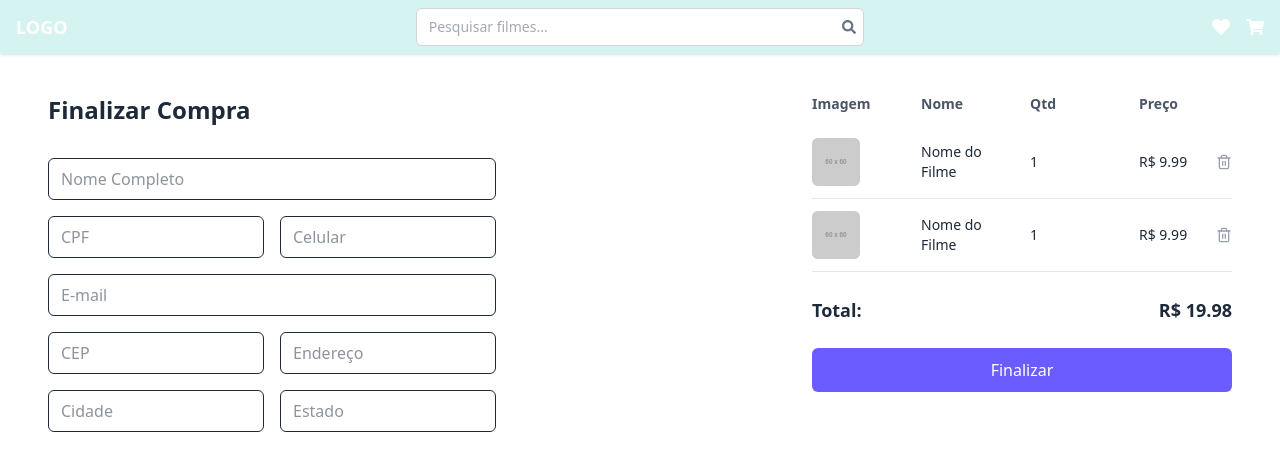
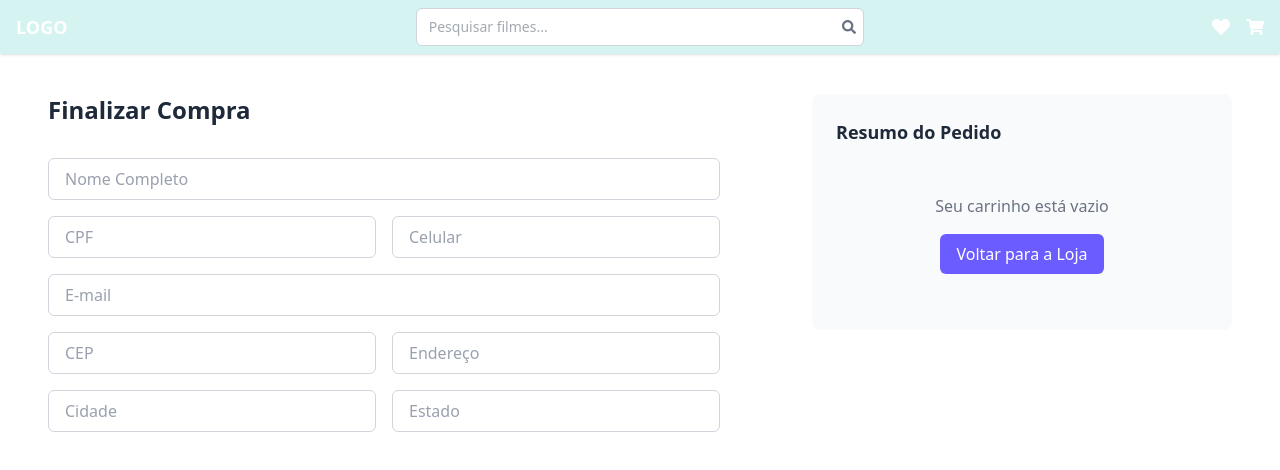
Before and after one commit to beatrizdaddea/movie-store, a React (Vite) app: page /checkout in a window 1280 px wide. Shown: the top 470 px of the page. Built offline with nearby package versions, Linux system fonts and the light colour scheme.

Commit message:
feat: create complete checkout flow with form validation

```diff
--- a/src/pages/Checkout.jsx
+++ b/src/pages/Checkout.jsx
@@ -1,123 +1,285 @@
-import React, { useState } from "react";
-import { Trash2, Search, Heart, ShoppingCart } from "lucide-react";
+import React, { useState, useEffect } from "react";
+import { useNavigate, useLocation } from "react-router-dom";
 import Header from "../components/Header/Header";
+import CheckoutForm from "../components/CheckoutForm/CheckoutForm";
+import OrderSummary from "../components/OrderSummary/OrderSummary";
+import SuccessModal from "../components/Modal/SuccessModal";
 
 export default function CheckoutPage() {
-  const [cart, setCart] = useState([
-    {
-      id: 1,
-      name: "Nome do Filme",
-      price: 9.99,
-      qty: 1,
-      image: "https://via.placeholder.com/60",
-    },
-    {
-      id: 2,
-      name: "Nome do Filme",
-      price: 9.99,
-      qty: 1,
-      image: "https://via.placeholder.com/60",
-    },
-  ]);
+  const [cart, setCart] = useState([]);
+  const [formData, setFormData] = useState({
+    nomeCompleto: "",
+    cpf: "",
+    celular: "",
+    email: "",
+    cep: "",
+    endereco: "",
+    cidade: "",
+    estado: "",
+  });
+
+  const [errors, setErrors] = useState({});
+  const [touched, setTouched] = useState({});
+  const [showSuccessModal, setShowSuccessModal] = useState(false);
+  const navigate = useNavigate();
+  const location = useLocation();
+
+  useEffect(() => {
+    if (location.state?.cart) {
+      setCart(location.state.cart);
+    } else {
+      const savedCart = localStorage.getItem("movieCart");
+      if (savedCart) {
+        setCart(JSON.parse(savedCart));
+      }
+    }
+  }, [location.state]);
 
   const total = cart.reduce((acc, item) => acc + item.price * item.qty, 0);
+  const cartCount = cart.reduce((total, item) => total + item.qty, 0);
 
-  const removeItem = (id) => setCart(cart.filter((item) => item.id !== id));
+  const removeItem = (id) => {
+    const updatedCart = cart.filter((item) => item.id !== id);
+    setCart(updatedCart);
+    localStorage.setItem("movieCart", JSON.stringify(updatedCart));
+  };
+
+  const applyMask = (value, type) => {
+    switch (type) {
+      case "cpf":
+        return value
+          .replace(/\D/g, "")
+          .replace(/(\d{3})(\d)/, "$1.$2")
+          .replace(/(\d{3})(\d)/, "$1.$2")
+          .replace(/(\d{3})(\d{1,2})/, "$1-$2")
+          .replace(/(-\d{2})\d+?$/, "$1");
+
+      case "celular":
+        return value
+          .replace(/\D/g, "")
+          .replace(/(\d{2})(\d)/, "($1) $2")
+          .replace(/(\d{5})(\d)/, "$1-$2")
+          .replace(/(-\d{4})\d+?$/, "$1");
+
+      case "cep":
+        return value
+          .replace(/\D/g, "")
+          .replace(/(\d{5})(\d)/, "$1-$2")
+          .replace(/(-\d{3})\d+?$/, "$1");
+
+      default:
+        return value;
+    }
+  };
+
+  function isValidCPF(cpf) {
+    cpf = cpf.replace(/\D/g, "");
+    if (cpf.length !== 11 || /^(\d)\1+$/.test(cpf)) return false;
+
+    let soma = 0;
+    for (let i = 0; i < 9; i++) soma += parseInt(cpf.charAt(i)) * (10 - i);
+    let resto = (soma * 10) % 11;
+    if (resto === 10 || resto === 11) resto = 0;
+    if (resto !== parseInt(cpf.charAt(9))) return false;
+
+    soma = 0;
+    for (let i = 0; i < 10; i++) soma += parseInt(cpf.charAt(i)) * (11 - i);
+    resto = (soma * 10) % 11;
+    if (resto === 10 || resto === 11) resto = 0;
+    return resto === parseInt(cpf.charAt(10));
+  }
+
+  const validateField = (name, value) => {
+    const newErrors = { ...errors };
+
+    switch (name) {
+      case "nomeCompleto":
+        if (!value.trim()) {
+          newErrors.nomeCompleto = "Nome completo é obrigatório";
+        } else if (value.trim().split(" ").length < 2) {
+          newErrors.nomeCompleto = "Digite nome e sobrenome";
+        } else {
+          delete newErrors.nomeCompleto;
+        }
+        break;
+
+      case "cpf":
+        const cpfClean = value.replace(/\D/g, "");
+        if (!value) {
+          newErrors.cpf = "CPF é obrigatório";
+        } else if (!isValidCPF(cpfClean)) {
+          newErrors.cpf = "CPF inválido";
+        } else {
+          delete newErrors.cpf;
+        }
+        break;
+
+      case "celular":
+        const celularClean = value.replace(/\D/g, "");
+        if (!value) {
+          newErrors.celular = "Celular é obrigatório";
+        } else if (celularClean.length !== 11) {
+          newErrors.celular = "Celular deve ter 11 dígitos";
+        } else {
+          delete newErrors.celular;
+        }
+        break;
+
+      case "email":
+        const emailRegex = /^[^\s@]+@[^\s@]+\.[^\s@]+$/;
+        if (!value) {
+          newErrors.email = "E-mail é obrigatório";
+        } else if (!emailRegex.test(value)) {
+          newErrors.email = "E-mail inválido";
+        } else {
+          delete newErrors.email;
+        }
+        break;
+
+      case "cep":
+        const cepClean = value.replace(/\D/g, "");
+        if (!value) {
+          newErrors.cep = "CEP é obrigatório";
+        } else if (cepClean.length !== 8) {
+          newErrors.cep = "CEP deve ter 8 dígitos";
+        } else {
+          delete newErrors.cep;
+        }
+        break;
+
+      case "endereco":
+        if (!value.trim()) {
+          newErrors.endereco = "Endereço é obrigatório";
+        } else {
+          delete newErrors.endereco;
+        }
+        break;
+
+      case "cidade":
+        if (!value.trim()) {
+          newErrors.cidade = "Cidade é obrigatória";
+        } else {
+          delete newErrors.cidade;
+        }
+        break;
+
+      case "estado":
+        if (!value.trim()) {
+          newErrors.estado = "Estado é obrigatório";
+        } else {
+          delete newErrors.estado;
+        }
+        break;
+
+      default:
+        break;
+    }
+
+    setErrors(newErrors);
+  };
+
+  const handleChange = (e) => {
+    const { name, value } = e.target;
+    let formattedValue = value;
+
+    if (name === "cpf" || name === "celular" || name === "cep") {
+      formattedValue = applyMask(value, name);
+    }
+
+    setFormData((prev) => ({
+      ...prev,
+      [name]: formattedValue,
+    }));
+
+    if (touched[name]) {
+      validateField(name, formattedValue);
+    }
+  };
+
+  const handleBlur = (e) => {
+    const { name, value } = e.target;
+    setTouched((prev) => ({ ...prev, [name]: true }));
+    validateField(name, value);
+  };
+
+  const isFormValid = () => {
+    return Object.keys(formData).every(
+      (key) => formData[key].trim() !== "" && !errors[key]
+    );
+  };
+
+  const handleCloseSuccessModal = () => {
+    setShowSuccessModal(false);
+    navigate("/");
+  };
+
+  const handleSubmit = (e) => {
+    e.preventDefault();
+
+    const allTouched = {};
+    Object.keys(formData).forEach((key) => {
+      allTouched[key] = true;
+    });
+    setTouched(allTouched);
+
+    Object.keys(formData).forEach((key) => {
+      validateField(key, formData[key]);
+    });
+
+    if (isFormValid() && cart.length > 0) {
+      setCart([]);
+      localStorage.removeItem("movieCart");
+
+      setShowSuccessModal(true);
+    } else if (cart.length === 0) {
+      alert(
+        "Seu carrinho está vazio. Adicione itens antes de finalizar a compra."
+      );
+    } else {
+      alert("Por favor, preencha todos os campos corretamente.");
+    }
+  };
 
   return (
     <div className="min-h-screen bg-white flex flex-col text-gray-800">
       <header>
-       <Header />
+        <Header cartCount={cartCount} />
       </header>
 
-      <main className="flex flex-1 px-12 py-10 gap-16">
+      <main className="flex flex-1 px-4 md:px-12 py-6 md:py-10 gap-8 md:gap-16 flex-col md:flex-row">
         <section className="flex-1">
           <h2 className="text-2xl font-semibold mb-8">Finalizar Compra</h2>
 
-          <form className="grid grid-cols-2 gap-4 max-w-md">
-            <input
-              type="text"
-              placeholder="Nome Completo"
-              className="col-span-2 border rounded-md px-3 py-2 focus:ring-2 focus:ring-blue-200 outline-none"
-            />
-            <input
-              type="text"
-              placeholder="CPF"
-              className="border rounded-md px-3 py-2 focus:ring-2 focus:ring-blue-200 outline-none"
-            />
-            <input
-              type="text"
-              placeholder="Celular"
-              className="border rounded-md px-3 py-2 focus:ring-2 focus:ring-blue-200 outline-none"
-            />
-            <input
-              type="email"
-              placeholder="E-mail"
-              className="col-span-2 border rounded-md px-3 py-2 focus:ring-2 focus:ring-blue-200 outline-none"
-            />
-            <input
-              type="text"
-              placeholder="CEP"
-              className="border rounded-md px-3 py-2 focus:ring-2 focus:ring-blue-200 outline-none"
-            />
-            <input
-              type="text"
-              placeholder="Endereço"
-              className="border rounded-md px-3 py-2 focus:ring-2 focus:ring-blue-200 outline-none"
-            />
-            <input
-              type="text"
-              placeholder="Cidade"
-              className="border rounded-md px-3 py-2 focus:ring-2 focus:ring-blue-200 outline-none"
-            />
-            <input
-              type="text"
-              placeholder="Estado"
-              className="border rounded-md px-3 py-2 focus:ring-2 focus:ring-blue-200 outline-none"
-            />
-          </form>
+          <CheckoutForm
+            formData={formData}
+            errors={errors}
+            touched={touched}
+            onChange={handleChange}
+            onBlur={handleBlur}
+          />
         </section>
 
-        <section className="w-[420px]">
-          <div className="grid grid-cols-4 gap-4 mb-3 text-gray-600 font-semibold text-sm">
-            <span>Imagem</span>
-            <span>Nome</span>
-            <span>Qtd</span>
-            <span>Preço</span>
+        <section className="w-full md:w-[420px]">
+          <div className="bg-gray-50 p-6 rounded-lg">
+            <h3 className="text-lg font-semibold mb-4">Resumo do Pedido</h3>
+
+            <OrderSummary
+              cart={cart}
+              total={total}
+              onRemoveItem={removeItem}
+              onCheckout={handleSubmit}
+              isFormValid={isFormValid() && cart.length > 0}
+              onNavigateHome={() => navigate("/")}
+            />
           </div>
-
-          {cart.map((item) => (
-            <div
-              key={item.id}
-              className="grid grid-cols-4 gap-4 items-center border-b border-gray-200 py-3 text-sm"
-            >
-              <img
-                src={item.image}
-                alt={item.name}
-                className="w-12 h-12 rounded-md bg-gray-200 object-cover"
-              />
-              <span className="font-medium">{item.name}</span>
-              <span>{item.qty}</span>
-              <div className="flex items-center justify-between">
-                <span>R$ {item.price.toFixed(2)}</span>
-                <Trash2
-                  className="text-gray-400 hover:text-red-500 cursor-pointer w-4 h-4 ml-2"
-                  onClick={() => removeItem(item.id)}
-                />
-              </div>
-            </div>
-          ))}
-
-          <div className="flex justify-between mt-6 text-lg font-semibold">
-            <span>Total:</span>
-            <span>R$ {total.toFixed(2)}</span>
-          </div>
-
-          <button className="w-full mt-6 bg-[#6a5cff] hover:bg-[#584ae3] text-white py-2.5 rounded-md font-medium transition">
-            Finalizar
-          </button>
         </section>
       </main>
+
+      <SuccessModal
+        isOpen={showSuccessModal}
+        onClose={handleCloseSuccessModal}
+        userName={formData.nomeCompleto.split(" ")[0]}
+      />
     </div>
   );
 }
```
